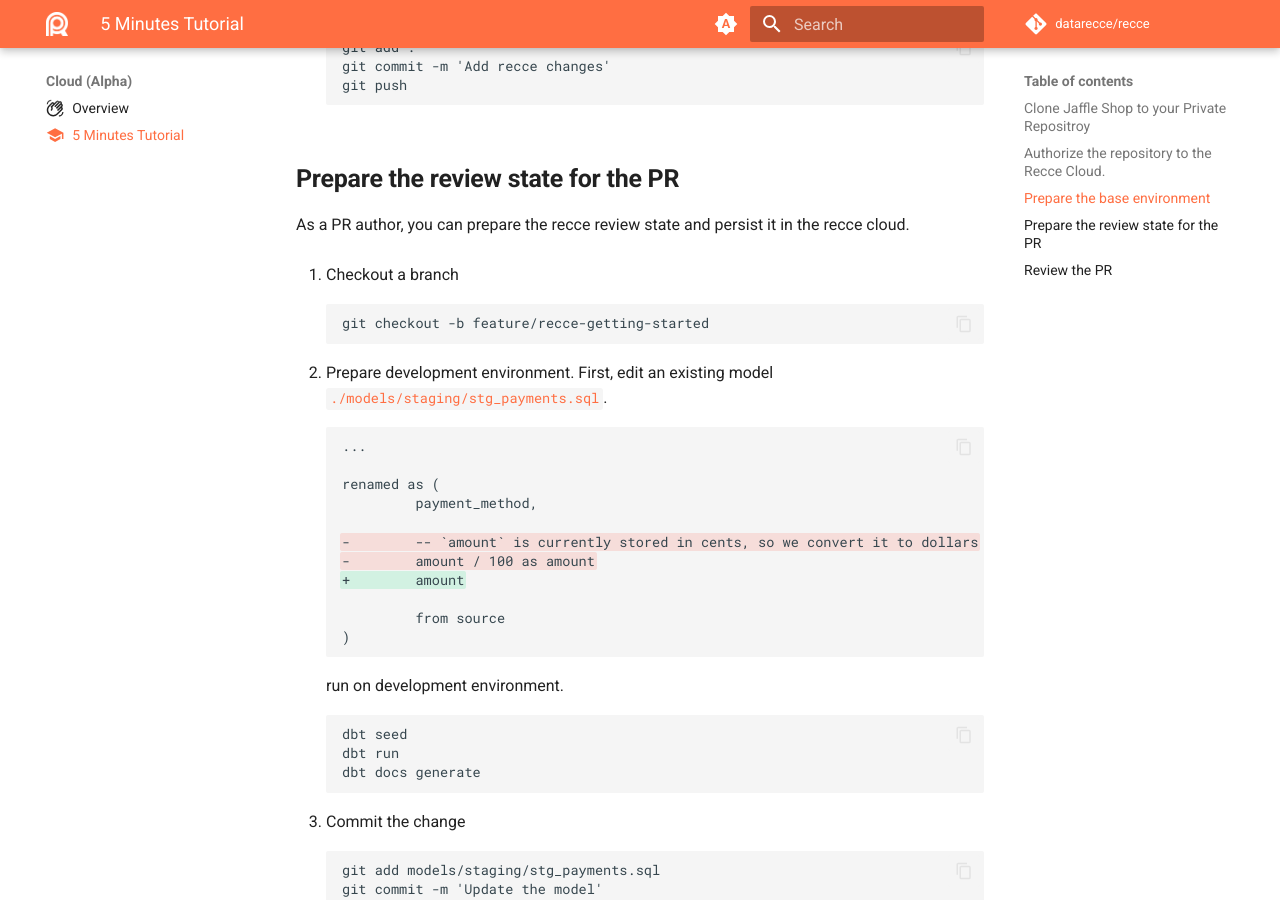
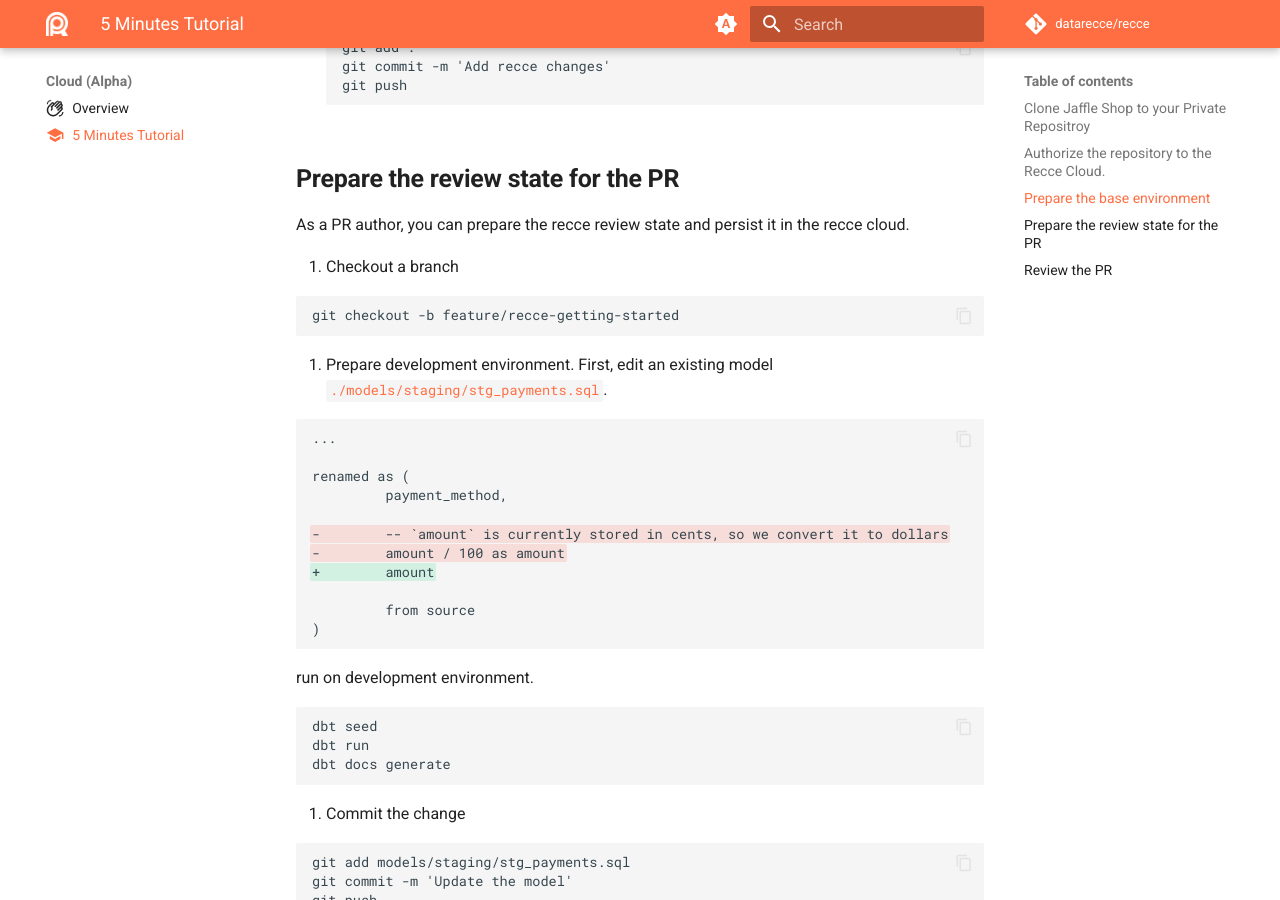
Before and after one commit to DataRecce/recce-documentation, an MkDocs documentation site: the page built from docs/docs/recce-cloud/getting-started-recce-cloud.md, in a window 1280 px wide and 900 px high, scrolled down 5128 px. Built offline with MkDocs 1.6.1 and Material for MkDocs 9.7.7, drawn with Linux system fonts in a browser that asks for light colours; comment, search, counter and statistics services are not loaded.

````diff
--- a/docs/docs/recce-cloud/getting-started-recce-cloud.md
+++ b/docs/docs/recce-cloud/getting-started-recce-cloud.md
@@ -2,6 +2,7 @@
 title: 5 Minutes Tutorial
 icon: material/school
 ---
+
 !!! Note
 
     Recce Cloud is currently in **private alpha** and scheduled for general availability later this year.  [Sign up](../../index.md#signup) to the Recce newsletter to be notified, or email [product@datarecce.io](mailto:product@datarecce.io) to join our design partnership program for early access.
@@ -9,6 +10,7 @@ icon: material/school
 **Jaffle Shop** is an example project officially provided by dbt-labs. This document uses [jaffle_shop_duckdb](https://github.com/dbt-labs/jaffle_shop_duckdb) to enable you to start using **recce cloud** from scratch within five minutes.
 
 ## Clone Jaffle Shop to your Private Repositroy
+
 1. [Create a private repository](https://github.com/new) in your github account.
 1. Clone the **Jaffle Shop** dbt data project
    ```shell
@@ -23,18 +25,21 @@ icon: material/school
    ```
    git push
    ```
+
 ## Authorize the repository to the Recce Cloud.
+
 1. Go to the [recce cloud](https://cloud.datarecce.io/). If it is your first time to login, please click the **Continue with Github** and authorize your github account to the **Recce Cloud** GitHub App.
-    ![alt text](../../assets/images/recce-cloud/sign-in.png)
-    ![alt text](../../assets/images/recce-cloud/sign-in-authorize.png)
+   ![alt text](../../assets/images/recce-cloud/sign-in.png)
+   ![alt text](../../assets/images/recce-cloud/sign-in-authorize.png)
 1. Click the **Install** button to install **Recce Cloud** github app to your personal or organization account.
-    ![alt text](../../assets/images/recce-cloud/app-install.png)
+   ![alt text](../../assets/images/recce-cloud/app-install.png)
 1. In the app installation page in GitHub, authorize the new created repository to the app.
-    ![alt text](../../assets/images/recce-cloud/app-install-authorize.png)
+   ![alt text](../../assets/images/recce-cloud/app-install-authorize.png)
 1. Then it will show up all the authorized repositories.
-    ![alt text](../../assets/images/recce-cloud/repo-list.png)
+   ![alt text](../../assets/images/recce-cloud/repo-list.png)
 
 ## Prepare the base environment
+
 1. Prepare virtual env
    ```shell
    python -m venv venv
@@ -98,14 +103,17 @@ icon: material/school
    ```
 
 ## Prepare the review state for the PR
+
 As a PR author, you can prepare the recce review state and persist it in the recce cloud.
 
 1. Checkout a branch
+
    ```
    git checkout -b feature/recce-getting-started
    ```
 
 1. Prepare development environment. First, edit an existing model `./models/staging/stg_payments.sql`.
+
    ```diff
    ...
 
@@ -119,7 +127,9 @@ As a PR author, you can prepare the recce review state and persist it in the rec
             from source
    )
    ```
+
    run on development environment.
+
    ```shell
    dbt seed
    dbt run
@@ -127,6 +137,7 @@ As a PR author, you can prepare the recce review state and persist it in the rec
    ```
 
 1. Commit the change
+
    ```
    git add models/staging/stg_payments.sql
    git commit -m 'Update the model'
@@ -136,7 +147,6 @@ As a PR author, you can prepare the recce review state and persist it in the rec
 1. Create a pull request for this branch in your github repository.
 1. Prepare a [github token](https://github.com/settings/tokens) in your account. You have to provide the `repo` permission.
    ![alt text](../../assets/images/recce-cloud/github-token.png)
-
 1. Ensure you have configured these environment variables.
    ```shell
    export GITHUB_TOKEN=<github-token>
@@ -147,7 +157,7 @@ As a PR author, you can prepare the recce review state and persist it in the rec
    recce server --cloud
    ```
    Open the link http://0.0.0.0:8000, you can see the lineage diff
-   ![](../assets/images/jaffle-shop/jaffle_shop_lineage.png)
+   ![](../../assets/images/jaffle-shop/jaffle_shop_lineage.png)
 1. Switch to the **Query** tab, add this query
    ```sql
    select * from {{ ref("orders") }} order by 1
@@ -161,6 +171,7 @@ As a PR author, you can prepare the recce review state and persist it in the rec
    ![alt text](../../assets/images/recce-cloud/pr-checks-wo-approved.png){: .shadow}
 
 ## Review the PR
+
 As a PR author, you can review the PR by using the state stored in the recce cloud. If the checks are all good, you can approve them.
 
 1. Checkout the PR branch
@@ -182,9 +193,6 @@ As a PR author, you can review the PR by using the state stored in the recce clo
 1. Go back to the GitHub PR page, you can find that the recce check is marked as passed.
    ![alt text](../../assets/images/recce-cloud/pr-checks-all-approved.png){: .shadow}
 
-
-
-
 !!! Note
 
     In this tutorial, we use duckdb as the warehouse, which is a file-based warehouse. The reviewer needs to have the same duckdb file to run the query.
````
